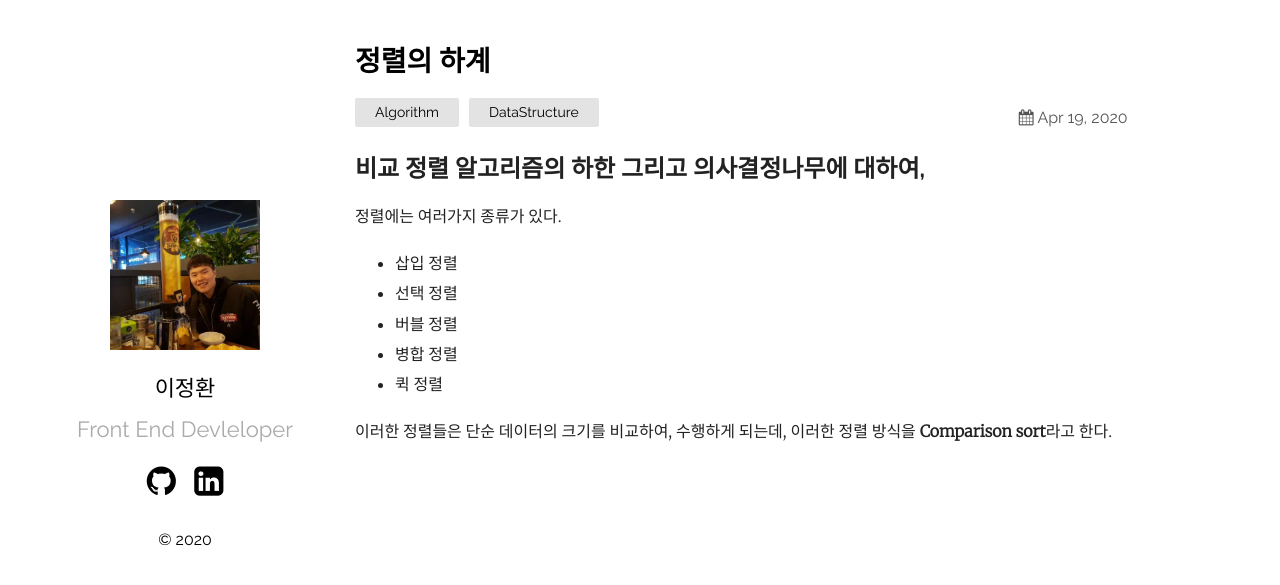
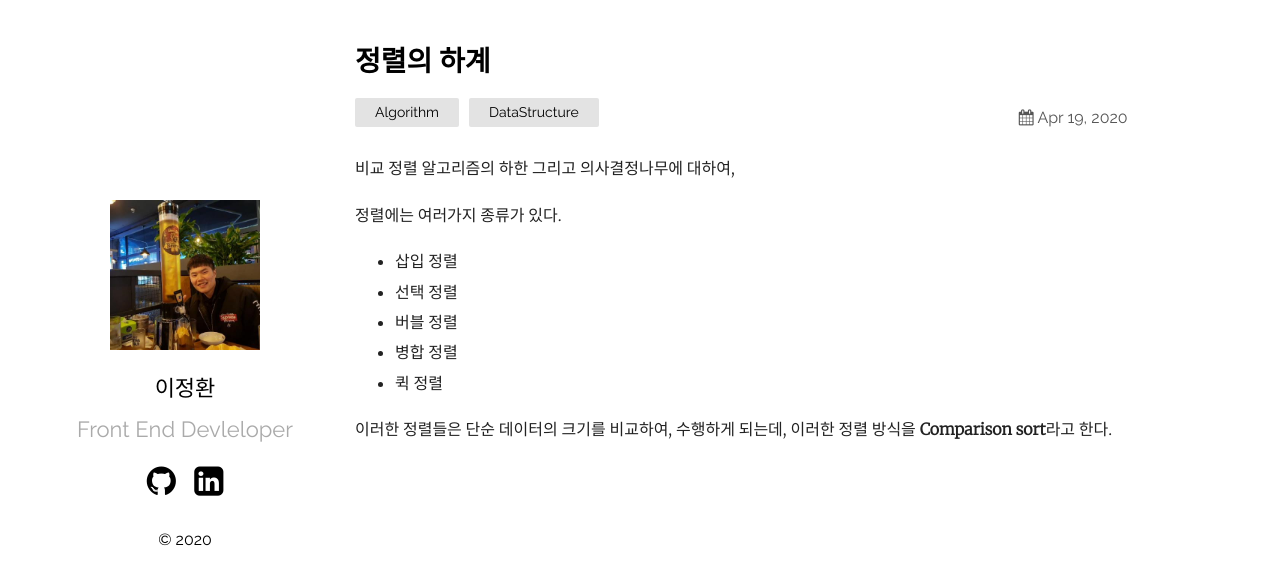
Before and after one commit to winterlood/winterlood.github.io, a Jekyll site: the page built from _posts/2020-04-19-lower-bound.md, in a window 1280 px wide. Shown: the top 585 px of the page. Built offline with Jekyll 4.4.1, drawn with Linux system fonts in a browser that asks for light colours.

```diff
--- a/_posts/2020-04-19-lower-bound.md
+++ b/_posts/2020-04-19-lower-bound.md
@@ -5,7 +5,7 @@ date:   2020-04-19 13:03:36 +0530
 categories: Algorithm DataStructure
 ---
 
-## 비교 정렬 알고리즘의 하한 그리고 의사결정나무에 대하여,
+비교 정렬 알고리즘의 하한 그리고 의사결정나무에 대하여,
 
 정렬에는 여러가지 종류가 있다.
 
```
